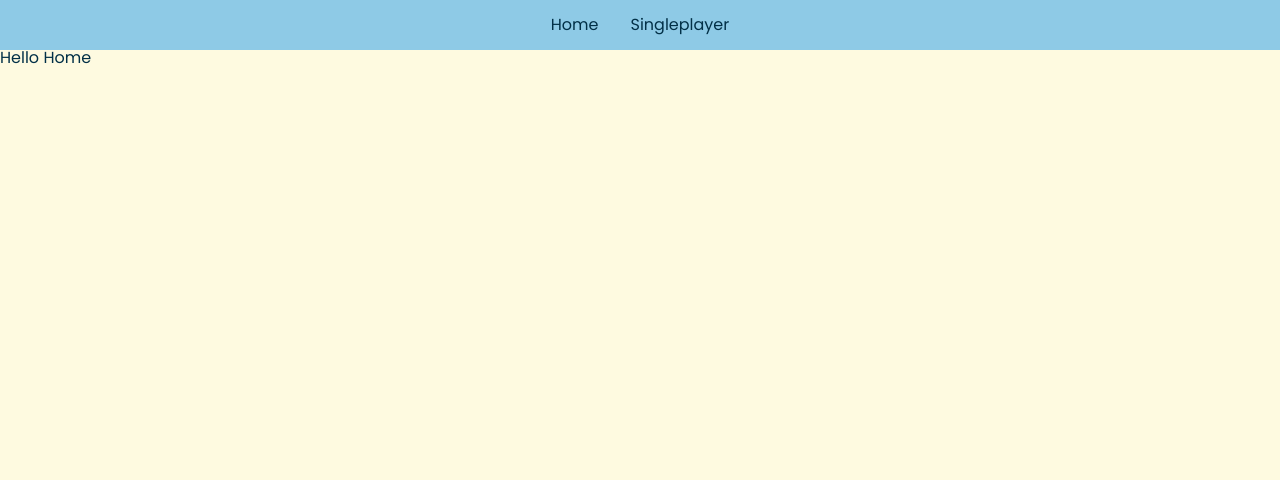
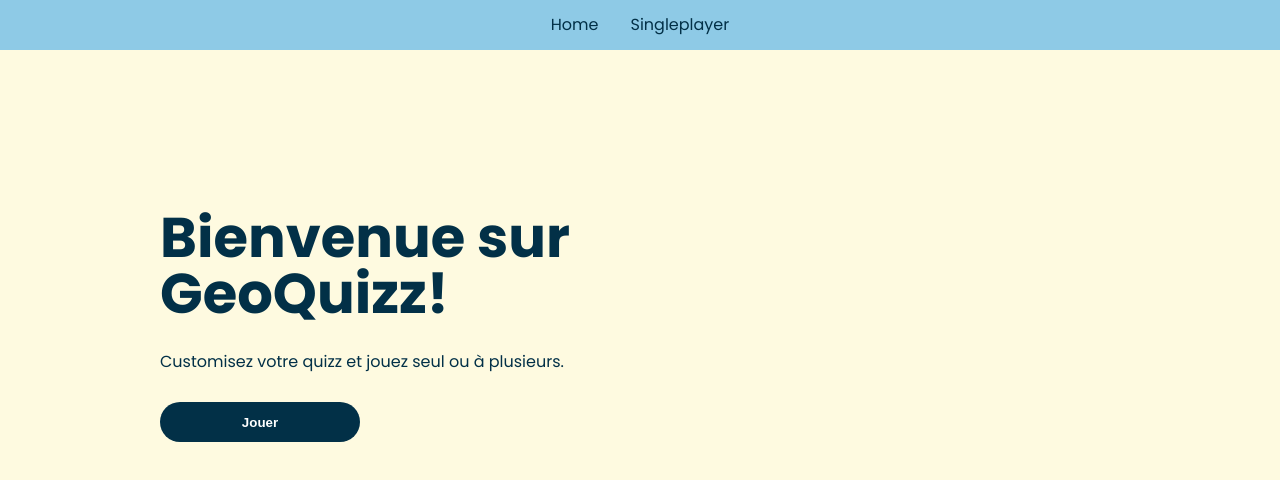
Before and after one commit to rqphy/geo_quizz, a React (Vite) app: page / in a window 1280 px wide. Shown: the top 480 px of the page. Built offline with nearby package versions, Linux system fonts and the light colour scheme.

Commit message:
:sparkles: add home hero and generate new room

```diff
--- a/src/routes/home/Home.tsx
+++ b/src/routes/home/Home.tsx
@@ -1,3 +1,30 @@
+import Button from "../../components/Button/Button"
+import { v4 as uuidv4 } from "uuid"
+import { useNavigate } from "react-router-dom"
+import "./hero.scss"
+
 export default function Home() {
-	return <>Hello Home</>
+	const navigate = useNavigate()
+
+	function handlePlayClick() {
+		navigate(`/lobby/${uuidv4()}`)
+	}
+
+	return (
+		<>
+			<section className="hero">
+				<div className="hero__content">
+					<h1 className="hero__title">Bienvenue sur GeoQuizz!</h1>
+					<p className="hero__description">
+						Customisez votre quizz et jouez seul ou à plusieurs.
+					</p>
+					<Button
+						label="Jouer"
+						className="hero__play"
+						onClick={handlePlayClick}
+					/>
+				</div>
+			</section>
+		</>
+	)
 }
--- /dev/null
+++ b/src/routes/home/hero.scss
@@ -0,0 +1,21 @@
+.hero {
+	height: 80vh;
+
+	&__content {
+		display: flex;
+		flex-direction: column;
+		gap: 2rem;
+		height: 100%;
+		width: 45%;
+		padding: 10rem 0 5rem 10rem;
+	}
+
+	&__title {
+		font-size: 3.5rem;
+		font-weight: bold;
+	}
+
+	&__play {
+		width: 200px;
+	}
+}
```
